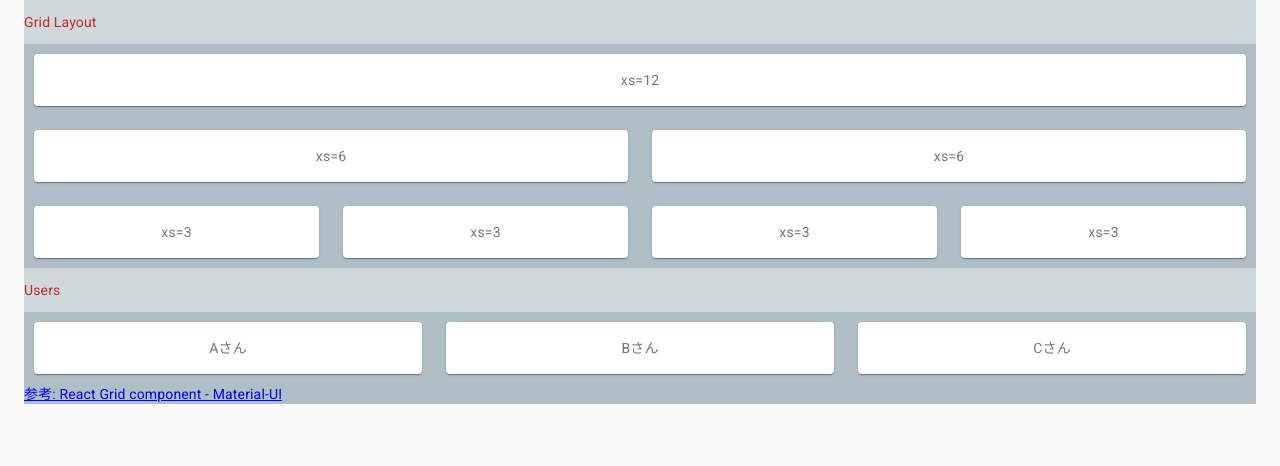
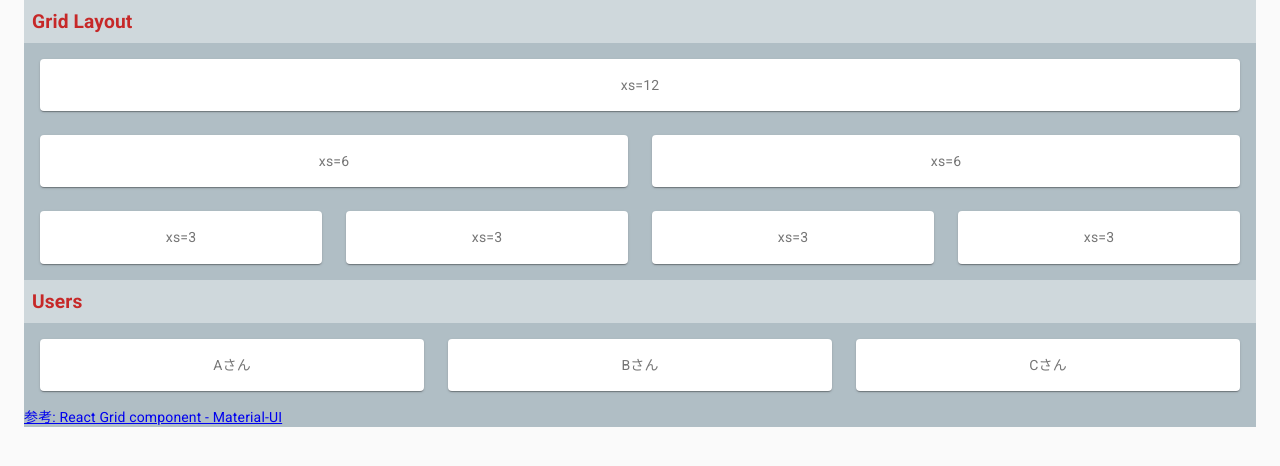
Before and after one commit to jey3dayo/nextjs-hands-on-2021, a Next.js app: page /example4 in a window 1280 px wide. Shown: the top 466 px of the page. Built offline with nearby package versions, Linux system fonts and the light colour scheme.

Commit message:
デザイン調整

```diff
--- a/pages/example4.js
+++ b/pages/example4.js
@@ -2,28 +2,22 @@
 import React from 'react';
 import { makeStyles } from '@material-ui/core/styles';
 import Container from '@material-ui/core/container';
+import Box from '@material-ui/core/Box';
 import Paper from '@material-ui/core/Paper';
 import Grid from '@material-ui/core/Grid';
 import { red, blueGrey } from '@material-ui/core/colors';
 
 const useStyles = makeStyles(theme => ({
-  root: {
-    flexGrow: 1,
-    background: blueGrey[200],
+  title: {
+    background: blueGrey[100],
+    color: red[800],
+    fontSize: '1.2rem',
+    fontWeight: 'bold',
   },
   paper: {
     padding: theme.spacing(2),
     textAlign: 'center',
     color: theme.palette.text.secondary,
-  },
-  title: {
-    background: blueGrey[100],
-    color: red[800],
-    paddingTop: '12px',
-    paddingBottom: '12px',
-  },
-  contents: {
-    padding: 10,
   },
 }));
 
@@ -38,9 +32,9 @@ const Example = () => {
 
   return (
     <Container>
-      <div className={classes.root}>
-        <div className={classes.title}>Grid Layout</div>
-        <div className={classes.contents}>
+      <Box sx={{ flexGrow: 1, background: blueGrey[200] }}>
+        <Box className={classes.title} sx={{ p: 1 }}>Grid Layout</Box>
+        <Box sx={{ m: 2 }}>
           <Grid container spacing={3}>
             <Grid item xs={12}>
               <Paper className={classes.paper}>xs=12</Paper>
@@ -64,10 +58,10 @@ const Example = () => {
               <Paper className={classes.paper}>xs=3</Paper>
             </Grid>
           </Grid>
-        </div>
+        </Box>
 
-        <div className={classes.title}>Users</div>
-        <div className={classes.contents}>
+        <Box className={classes.title} sx={{ p: 1 }}>Users</Box>
+        <Box sx={{ m: 2 }}>
           <Grid container spacing={3}>
             {users.map(user => {
               return (
@@ -77,13 +71,13 @@ const Example = () => {
               );
             })}
           </Grid>
-        </div>
+        </Box>
         <div>
           <a href="https://material-ui.com/components/grid/" target="_blank" rel="noreferrer">
             参考: React Grid component - Material-UI
           </a>
         </div>
-      </div>
+      </Box>
     </Container>
   );
 };
```
